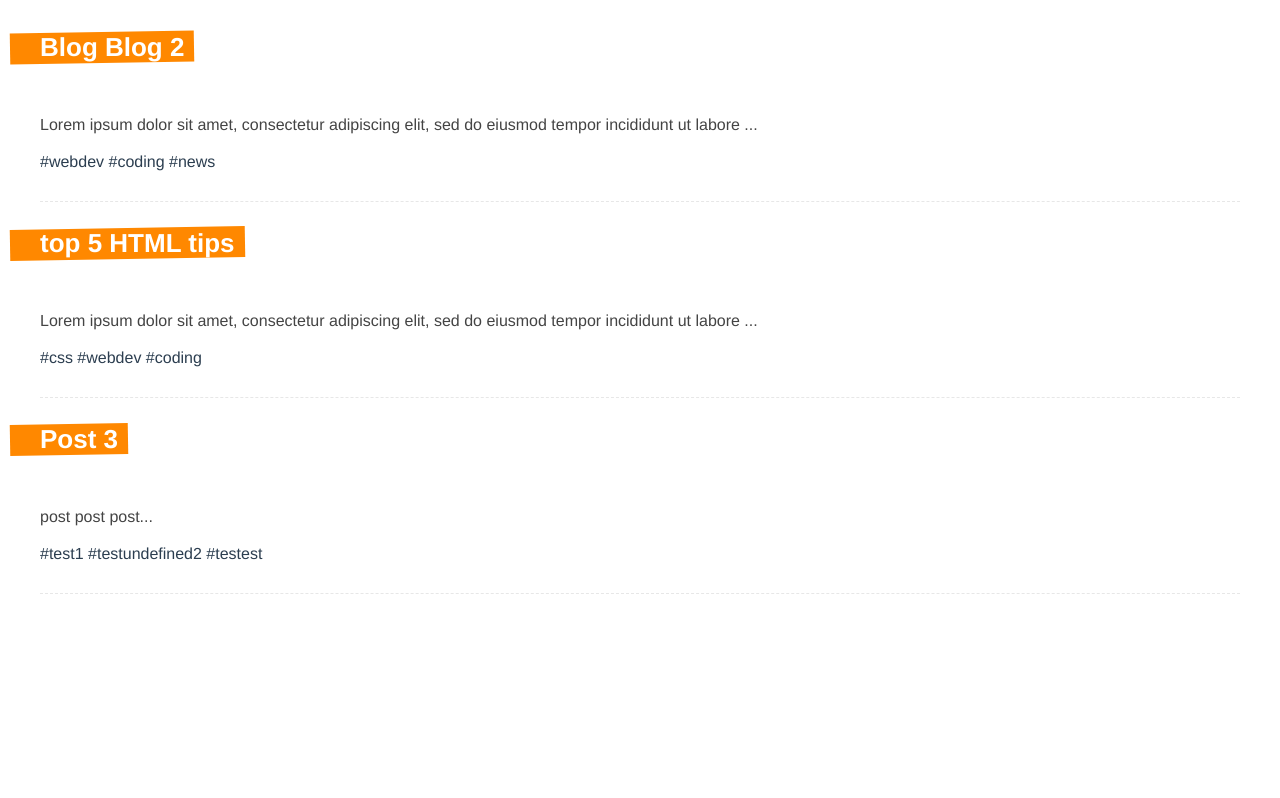
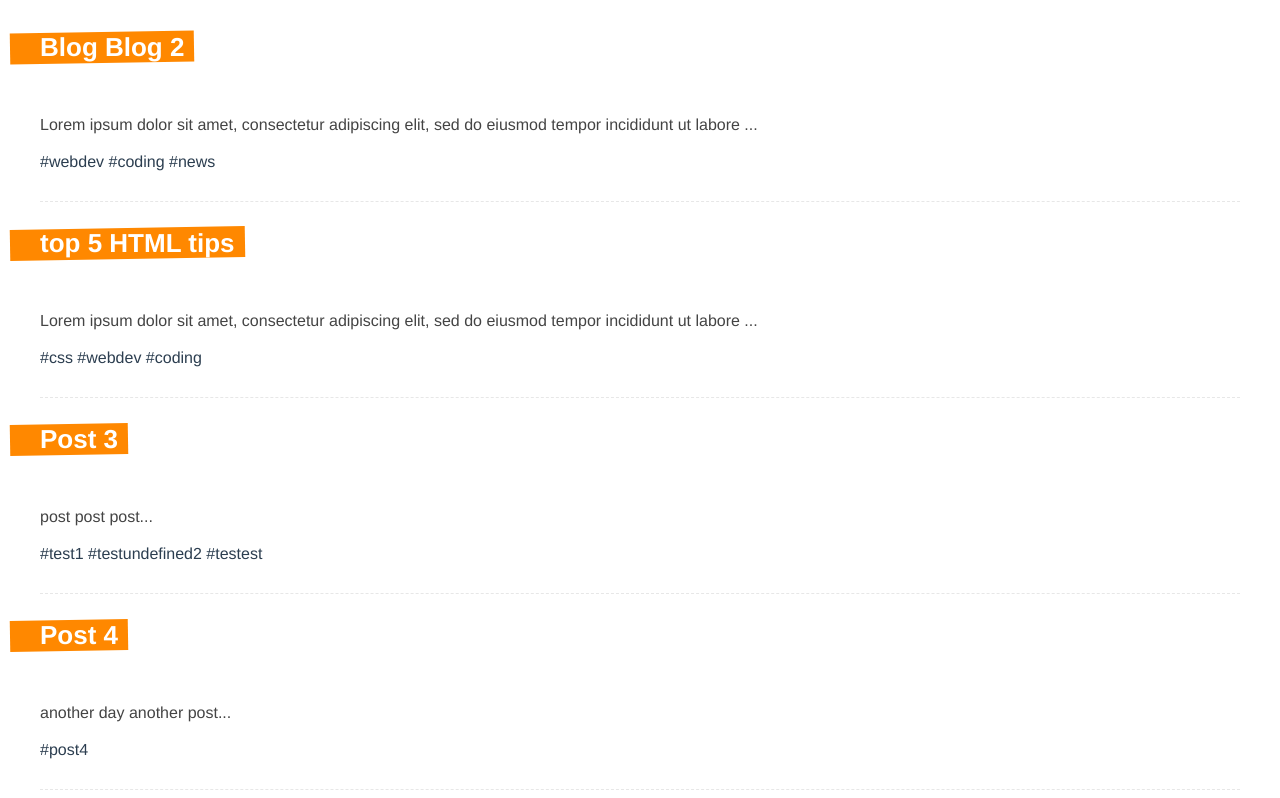
Before and after one commit to AdaN6/vue3_CLI, a Vue app in the folder dojo-blog-2/: page / in a window 1280 px wide. Shown: the part 739-1537 px from the top of the page. Before the commit the page ends 1351 px from the top, so only its background shows below. Built offline with nearby package versions, Linux system fonts and the light colour scheme; data requests are answered from the project's data file.

Commit message:
used useRouter to redirect page(insteadof $router)

```diff
--- a/dojo-blog-2/data/db.json
+++ b/dojo-blog-2/data/db.json
@@ -29,6 +29,14 @@
         "testest"
       ],
       "id": 3
+    },
+    {
+      "title": "Post 4",
+      "body": "another day another post",
+      "tags": [
+        "post4"
+      ],
+      "id": 4
     }
   ]
 }
--- a/dojo-blog-2/src/views/Create.vue
+++ b/dojo-blog-2/src/views/Create.vue
@@ -20,6 +20,8 @@
 
 <script>
 import { ref } from 'vue'
+import { useRouter } from 'vue-router'
+
 export default {
 
     setup() {
@@ -27,6 +29,9 @@ export default {
         const body = ref('')
         const tag = ref('')
         const tags = ref([])
+
+        const router = useRouter()
+        console.log(router)
 
         const handleKeyDown = () => {
             if(!tags.value.includes(tag.value)){
@@ -50,7 +55,7 @@ export default {
                 body: JSON.stringify(post)
             })
 
-
+            router.push('/')
 
 
         }
```
Also changed, not shown: 1 other file (tests, documents, lock files or other folders).
